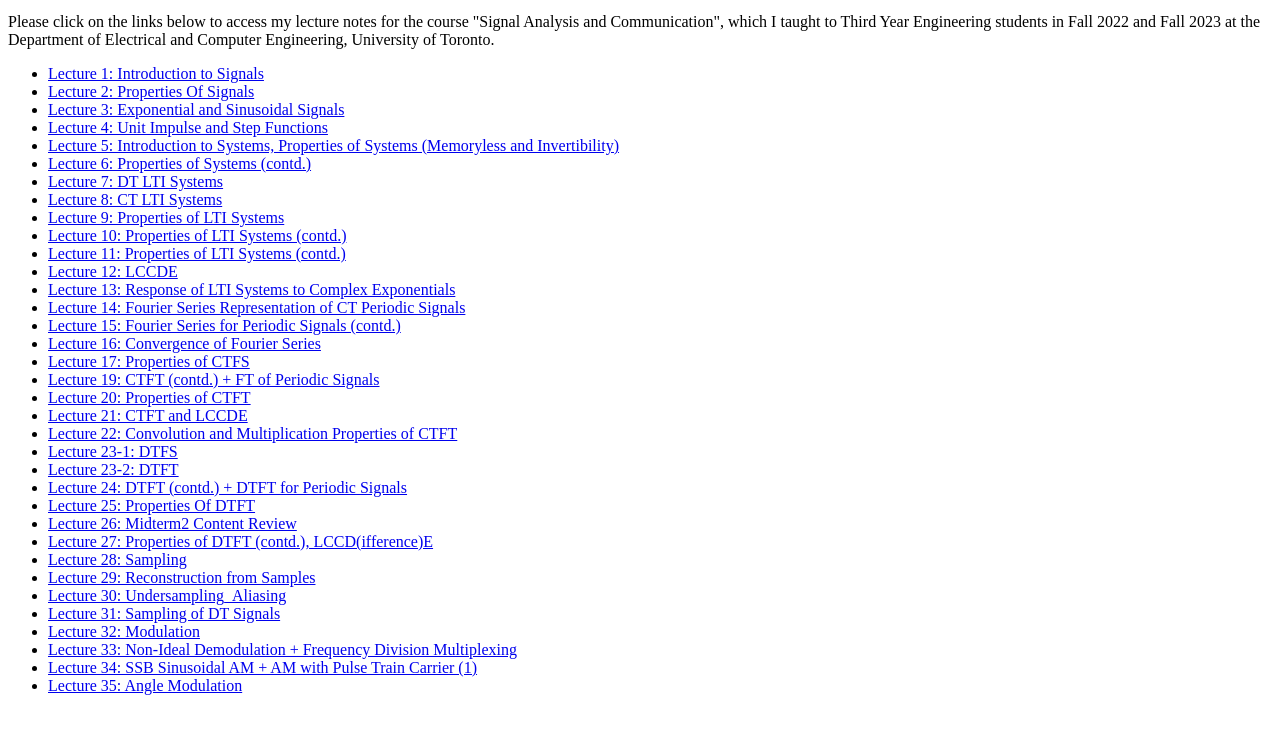
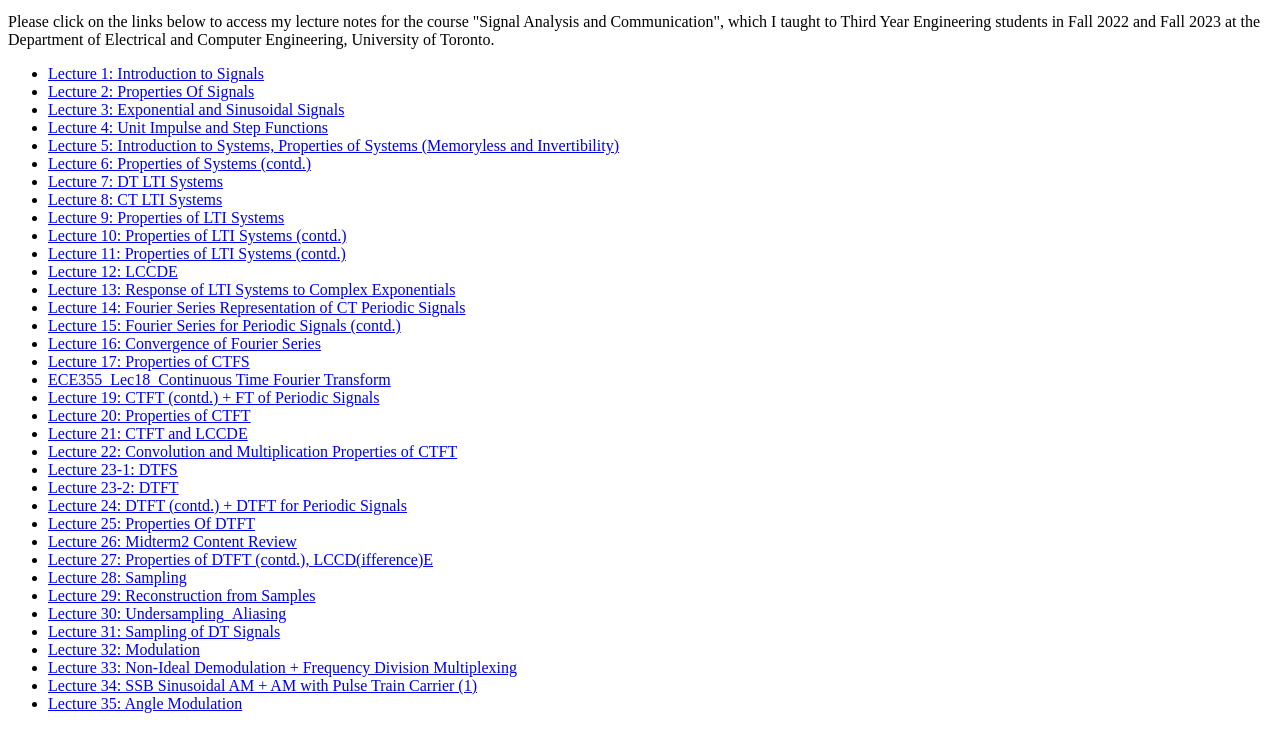
Before and after one commit to SunilaAkbar/Lecture-Notes---Signal-Analysis-and-Communication, a plain HTML site: page index.html in a window 1280 px wide. Shown: the part 101-830 px from the top of the page. Drawn offline with Linux system fonts and the light colour scheme.

Commit message:
Update index.html

```diff
--- a/index.html
+++ b/index.html
@@ -27,6 +27,7 @@
         <li><a href="ECE355_Lec15_Fourier Series for Periodic Signals (contd.).pdf">Lecture 15: Fourier Series for Periodic Signals (contd.)</a></li>
         <li><a href="ECE355_Lec16_Convergence of Fourier Series.pdf">Lecture 16: Convergence of Fourier Series</a></li>
         <li><a href="ECE355_Lec17_Properties of CTFS.pdf">Lecture 17: Properties of CTFS</a></li>
+        <li><a href="ECE355_Lec18_Continuous Time Fourier Transform.pdf">ECE355_Lec18_Continuous Time Fourier Transform</a></li>
         <li><a href="ECE355_Lec19_CTFT (contd.) + FT of Periodic Signals.pdf">Lecture 19: CTFT (contd.) + FT of Periodic Signals</a></li>
         <li><a href="ECE355_Lec20_Properties of CTFT.pdf">Lecture 20: Properties of CTFT</a></li>
         <li><a href="ECE355_Lec21_CTFT and LCCDE.pdf">Lecture 21: CTFT and LCCDE</a></li>
```
